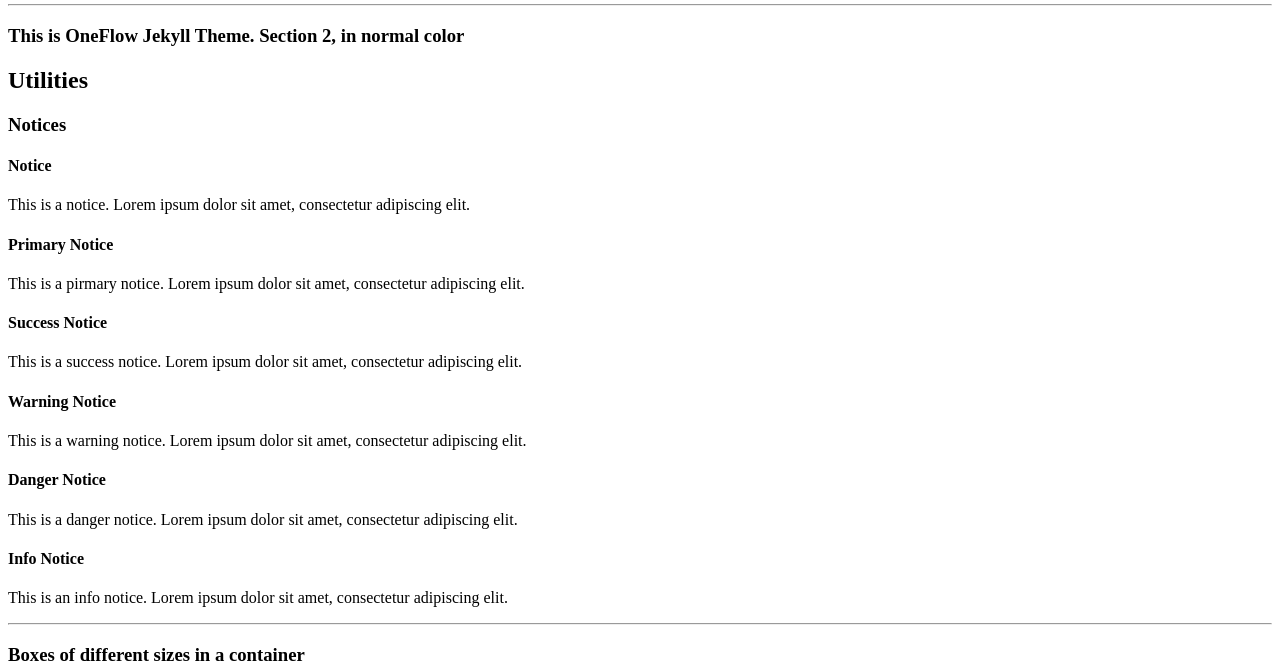
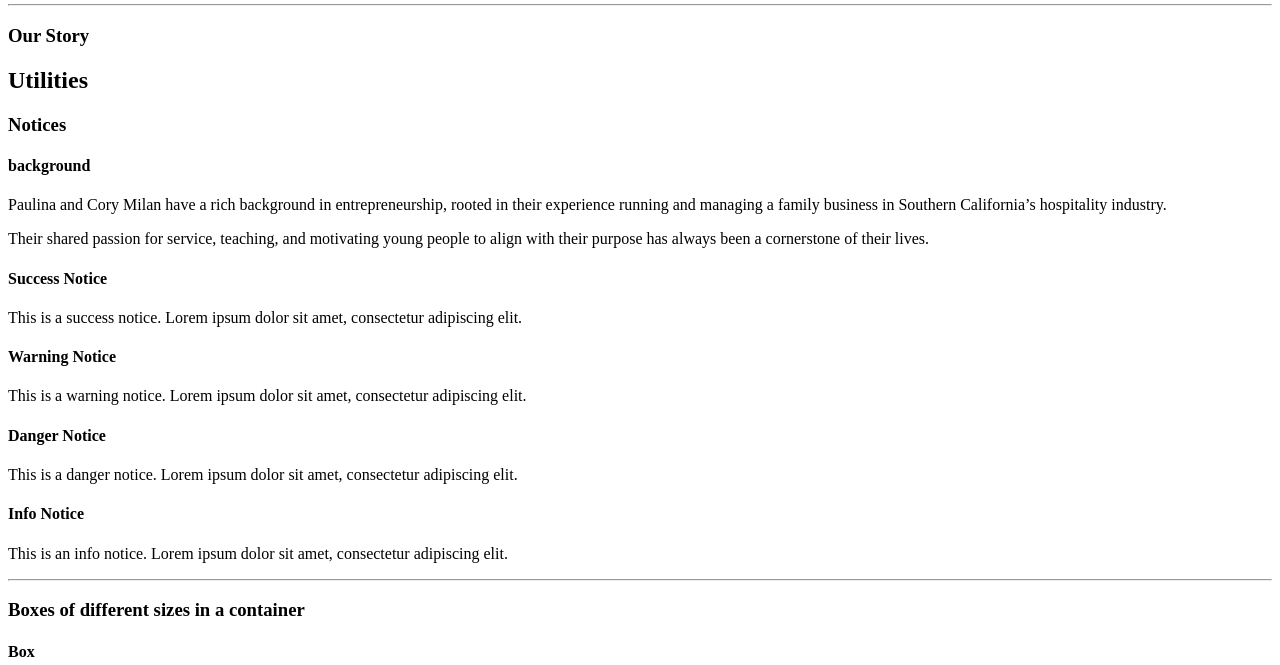
Before and after one commit to HouseOfLivingWater/HouseOfLivingWater.github.io, a Jekyll site: the page built from _pages/index.html, in a window 1280 px wide and 900 px high, scrolled down 3129 px, cut to the strip 235-900 px from the top of the window. Built offline with Jekyll 4.4.1, drawn with Linux system fonts in a browser that asks for light colours; cached includes are drawn as plain includes.

Commit message:
section 2

```diff
--- a/_pages/index.html
+++ b/_pages/index.html
@@ -78,7 +78,7 @@
       image-right: true
 ---
 
-<section class="site-section alternative-color first-section" id="Who we are">
+<section class="site-section alternative-color first-section" id="section">
 
     <h1>House of Living Water is a holistic wellness store that addresses the epidemic of dehydration in our community and beyond. </h1>
 
@@ -109,22 +109,22 @@
 
 
 
-<section class="site-section" id="Our Story">
+<section class="site-section" id="section-2">
 
-    <h1>This is OneFlow Jekyll Theme. Section 2, in normal color</h1>
+    <h1>Our Story</h1>
 
     <h2>Utilities</h2>
 
     <h3>Notices</h3>
 
     <div class="notice">
-        <h4>Notice</h4>
-        <p>This is a notice. Lorem ipsum dolor sit amet, consectetur adipiscing elit.</p>
+        <h4>background</h4>
+        <p> Paulina and Cory Milan have a rich background in entrepreneurship, rooted in their experience running and managing a family business in Southern California’s hospitality industry. </p>
     </div>
 
     <div class="notice--primary">
-        <h4>Primary Notice</h4>
-        <p>This is a pirmary notice. Lorem ipsum dolor sit amet, consectetur adipiscing elit.</p>
+
+        <p>Their shared passion for service, teaching, and motivating young people to align with their purpose has always been a cornerstone of their lives. </p>
     </div>
 
     <div class="notice--success">
```
